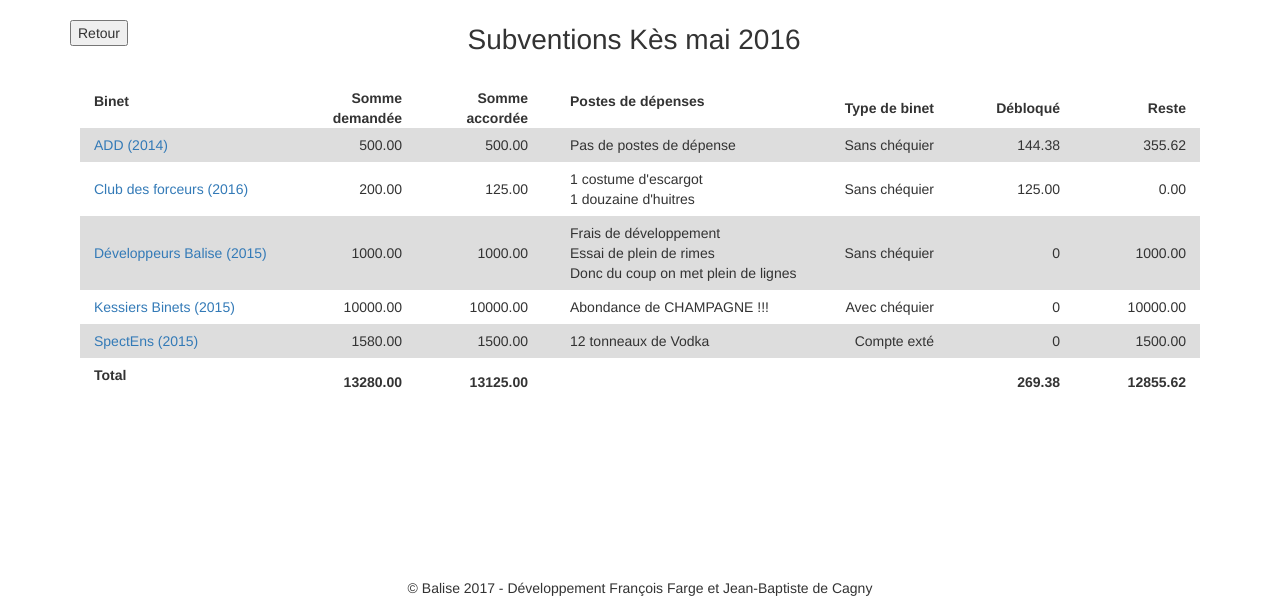
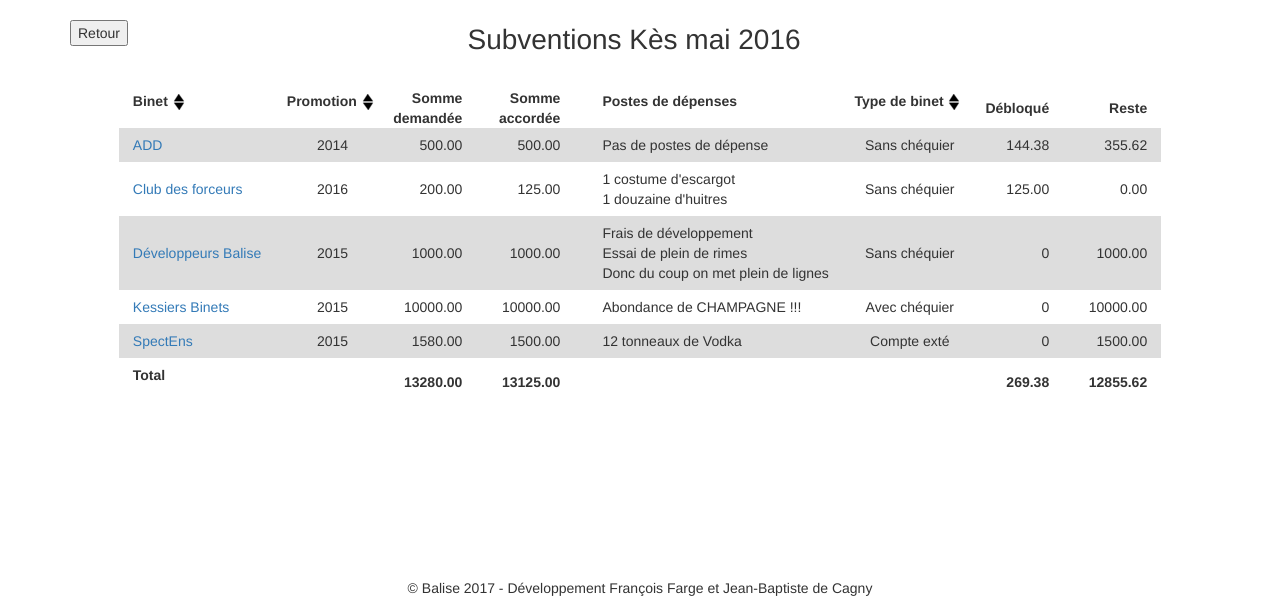
Before and after one commit to fargito/balise-dev, a Django app: page /subventions/vague/6 in a window 1280 px wide. Shown: the part 202-800 px from the top of the page. Run offline with Django 3.2, Linux system fonts and the light colour scheme; a user stored in the database is signed in; data comes from the database, SQL or seed files in the repository; both versions use the stored data as it was after the commit; some libraries are stand-ins or nearby versions.

Commit message:
ordering the subvention almost operational : still a bug in the link generation

```diff
--- a/compta/forms.py
+++ b/compta/forms.py
@@ -91,7 +91,7 @@ class BaseDeblocageSubventionFormSet(BaseFormSet):
 			except KeyError:
 				pass
 
-		if(self.data['debit'] and self.data['debit'] < str(somme_deblocages)):
+		if(self.data['debit'] and float(self.data['debit']) < (somme_deblocages)):
 			raise forms.ValidationError('Impossible de débloquer des subventions supérieures au montant de la dépense')
 
 		for k in range(len(self.subventions_list)):
--- a/static/css/subventions.css
+++ b/static/css/subventions.css
@@ -11,7 +11,7 @@ tr.subvention-ligne:nth-child(odd) {background: #DDD;}
 
 
 .subventions-nom-binet {
-	min-width: 15em;
+	min-width: 12em;
 	padding-left: 1em;
 }
 
@@ -27,7 +27,7 @@ tr.subvention-ligne:nth-child(odd) {background: #DDD;}
 }
 
 td.subventions-montant {
-	min-width: 9em;
+	min-width: 7em;
 	text-align: right;
 	padding-top: 0.2em;
 	padding-bottom: 0.2em;
@@ -35,7 +35,7 @@ td.subventions-montant {
 }
 
 th.subventions-montant {
-	width: 4em;
+	width: 5em;
 	text-align: right;
 	padding-top: 1em;
 	padding-right: 1em;
@@ -89,3 +89,17 @@ tbody.subventions-deblocage-lignes {
 	margin-top: 1.5em;
 	margin-bottom: 0.8em;
 }
+
+.subventions-promotion {
+	text-align: center;
+}
+
+.title-order-container {
+	display: flex;
+	align-items: center;
+}
+
+img.order-icon {
+	margin-left: 0.2em;
+	margin-right: 0.2em;
+}
--- a/subventions/templates/subventions/view_vague.html
+++ b/subventions/templates/subventions/view_vague.html
@@ -1,4 +1,5 @@
 {% extends 'base.html' %}
+{% load static %}
 
 {% block content %}
 	<section id="compta-title-and-return">
@@ -16,14 +17,15 @@
 			<table id="subventions-table">
 				<thead>
 					<tr>
-						<th class="subventions-nom-binet">Binet</th>
+						<th class="subventions-nom-binet"><div class='title-order-container'><div>Binet</div><a href={{ ordering_links.pop }}><img class='order-icon' src="{% static 'img/order.ico' %}" alt="Order Icon" title="Ordonner par binet"/></a></div></th>
+						<th class="subventions-promotion"><div class='title-order-container'><div>Promotion</div><a href={{ ordering_links.pop }}><img class='order-icon' src="{% static 'img/order.ico' %}" alt="Order Icon" title="Ordonner par promo"/></a></div></th>
 						<th class="subventions-montant">Somme demandée</th>
 						<th class="subventions-montant">Somme accordée</th>
 						<th class='subventions-postes'>Postes de dépenses</th>
 						{% if request.user.is_staff %}
-							<th class='subventions-montant'>Type de binet</td>
-							<th class='subventions-montant'>Débloqué</td>
-							<th class='subventions-montant'>Reste</td>
+							<th class='txtcentre'><div class='title-order-container'><div>Type de binet</div><a href={{ ordering_links.pop }}><img class='order-icon' src="{% static 'img/order.ico' %}" alt="Order Icon" title="Ordonner par type de binet"/></a></div></th>
+							<th class='subventions-montant'><div>Débloqué</th>
+							<th class='subventions-montant'><div>Reste</th>
 						{% endif %}
 					</tr>
 				</thead>
@@ -32,16 +34,17 @@
 					<tr class="subvention-ligne">
 						<td class="subventions-nom-binet">
 							{% if request.user.is_staff %}
-								<a href={{ subvention.mandat.get_mandat_journal }}?next=binet_subventions>{{ subvention.mandat }}</a></td>
+								<a href={{ subvention.mandat.get_mandat_journal }}?next=binet_subventions>{{ subvention.mandat.binet }}</a></td>
 							{% else %}
-								<a href={{ subvention.mandat.binet.get_history_url }}>{{ subvention.mandat }}</a></td>
+								<a href={{ subvention.mandat.binet.get_history_url }}>{{ subvention.mandat.binet }}</a></td>
 							{% endif %}
+						<td class="subventions-promotion">{{ subvention.mandat.promotion }}</th>
 						<td class="subventions-montant">{{ subvention.demande }}</td>
 						<td class="subventions-montant">{{ subvention.accorde }}</td>
 						<td class='subventions-postes'>{{ subvention.postes|linebreaks }}</td>
 						{# pour les admins, on met aussi les déblocages #}
 						{% if request.user.is_staff %}
-							<td class='subventions-montant'>{{ subvention.mandat.type_binet }}</td>
+							<td class='txtcentre'>{{ subvention.mandat.type_binet }}</td>
 							<td class='subventions-montant'>{{ subvention.get_deblocages_total }}</td>
 							<td class='subventions-montant'>{{ subvention.get_rest }}</td>
 						{% endif %}
@@ -51,6 +54,7 @@
 				<tfoot>
 					<tr>
 						<th class="subventions-nom-binet">Total</th>
+						<th></th>
 						<th class="subventions-montant">{{ total_demande }}</th>
 						<th class="subventions-montant">{{ total_accorde }}</th>
 						<th colspan='2'></th>
--- a/subventions/views.py
+++ b/subventions/views.py
@@ -23,6 +23,65 @@ def subventions_home(request):
 def view_vague(request, id_vague):
 	"""affiche une vague de subventions"""
 	vague = VagueSubventions.objects.get(id=id_vague)
-	subventions = Subvention.objects.filter(vague=vague)
 	total_demande, total_accorde, total_debloque, total_rest = vague.get_totals()
+
+	# paramètre d'ordonnance
+	ordering = request.GET.get('o', None)
+
+	attributes = ['mandat__binet', 'mandat__promotion', 'mandat__type_binet']
+	if ordering:
+		arguments = []
+		# on met tous les paramètres dans une liste pour faire l'ordonnance d'un seul coup (sinon ça
+		# fait de la merde)
+		for index in ordering.split('.'):
+			try:
+				if '-' in index:
+					arguments.append('-'+attributes[abs(int(index))])
+				else:
+					arguments.append(attributes[int(index)])
+			except:
+				pass
+		subventions = Subvention.objects.filter(vague=vague).order_by(*arguments)
+
+		# on génère les liens qui serviront à l'ordonnance
+		links_base = '?o='
+
+		print(ordering)
+
+		ordering_links = []
+		for i in range(len(attributes)):
+			if '-'+str(i) in ordering:
+				sp = ''.join(''.join(ordering.split('-'+str(i))).split('.'))
+				if sp:
+					ordering_link = links_base + str(i) + '.'+ sp
+				else:
+					ordering_link = links_base + str(i)
+				ordering_links.append(ordering_link)
+
+			elif str(i) in ordering:
+				sp = ''.join(''.join(ordering.split(str(i))).split('.'))
+				if sp:
+					ordering_link = links_base + '-' + str(i) + '.'+ sp
+				else:
+					ordering_link = links_base + '-' + str(i)
+				ordering_links.append(ordering_link)
+			else:
+				ordering_links.append(
+					links_base + str(i) + '.' + ordering)
+
+		print(ordering_links)
+
+	else:
+		subventions = Subvention.objects.filter(vague=vague)
+		# on génère les liens qui serviront à l'ordonnance dans la page
+		# si aucun n'a été activé, par défault c'est par nom de binet
+		links_base = '?o='
+		ordering_links = [links_base+'-0']
+		for i in range(1, len(attributes)):
+			ordering_links.append(links_base+str(i))
+
+
+	# sachant qu'on va accéder aux éléments par pop(), on doit inverser l'ordre
+	ordering_links = list(reversed(ordering_links))
+
 	return render(request, 'subventions/view_vague.html', locals())
```
Also changed, not shown: compta/views.py (+20 -4 lines), db.sqlite3, static/img/order.ico (added).
